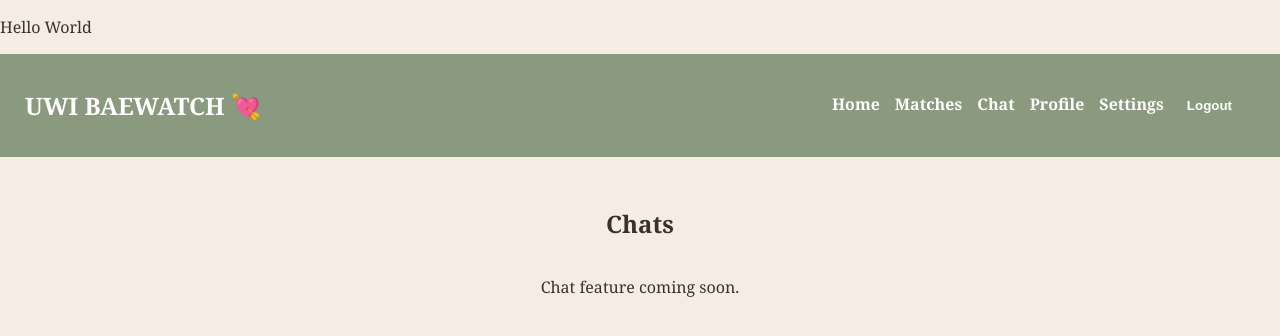
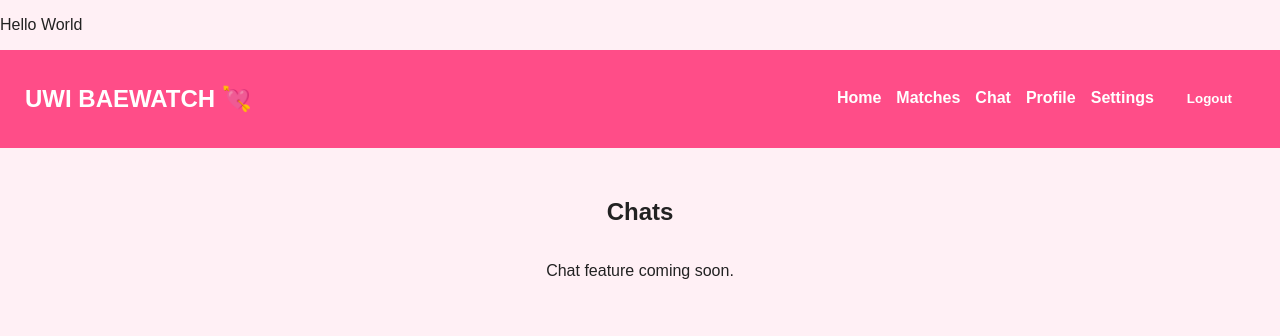
Before and after one commit to Yufraf/uwi-baewatch, a React (Create React App) app: page /chat in a window 1280 px wide. Shown: the top 336 px of the page. Built offline with nearby package versions, Linux system fonts and the light colour scheme; sample sign-in values are in the browser's storage.

Commit message:
index.css

```diff
--- a/src/index.css
+++ b/src/index.css
@@ -1,26 +1,28 @@
-/* UWI BAEWATCH - Global Styles */
-
 body {
   margin: 0;
-  font-family: Georgia, serif;
-  background: #F5EDE3;     /* Beige background */
-  color: #3C2F2F;
+  font-family: Arial, sans-serif;
+  background: #fff0f5;
+  color: #222;
 }
 
 .navbar {
   display: flex;
   justify-content: space-between;
   align-items: center;
-  background: #8A9A7F;     /* Sage Green */
+  background: #ff4d88;
   color: white;
   padding: 15px 25px;
 }
 
-.nav-links a {
+.nav-links a,
+.nav-links button {
   color: white;
   text-decoration: none;
   margin-left: 15px;
   font-weight: bold;
+  background: none;
+  border: none;
+  cursor: pointer;
 }
 
 .page {
@@ -48,7 +50,7 @@ button {
   border: none;
   border-radius: 8px;
   cursor: pointer;
-  background: #8A9A7F;     /* Sage Green */
+  background: #ff4d88;
   color: white;
   font-weight: bold;
 }
```
